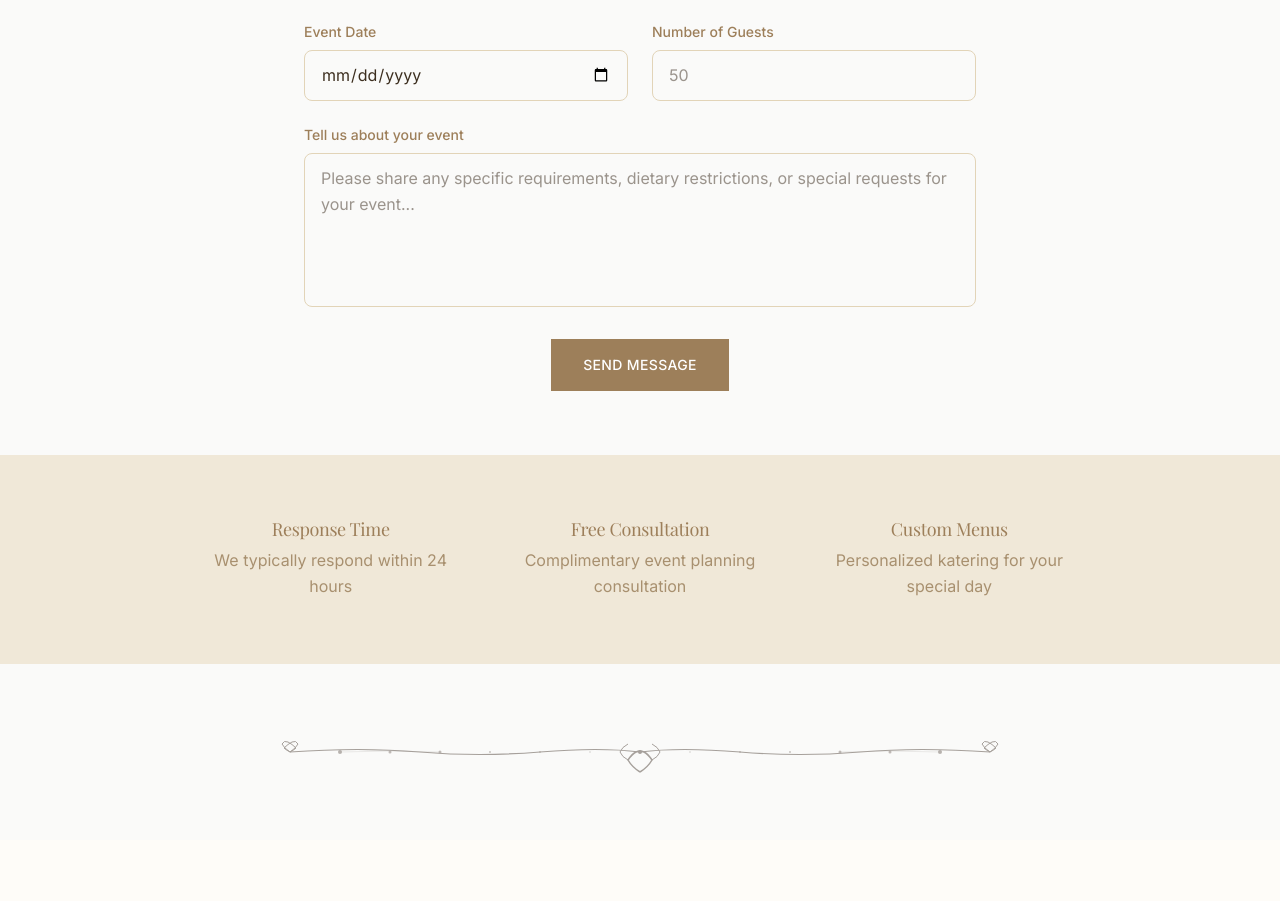
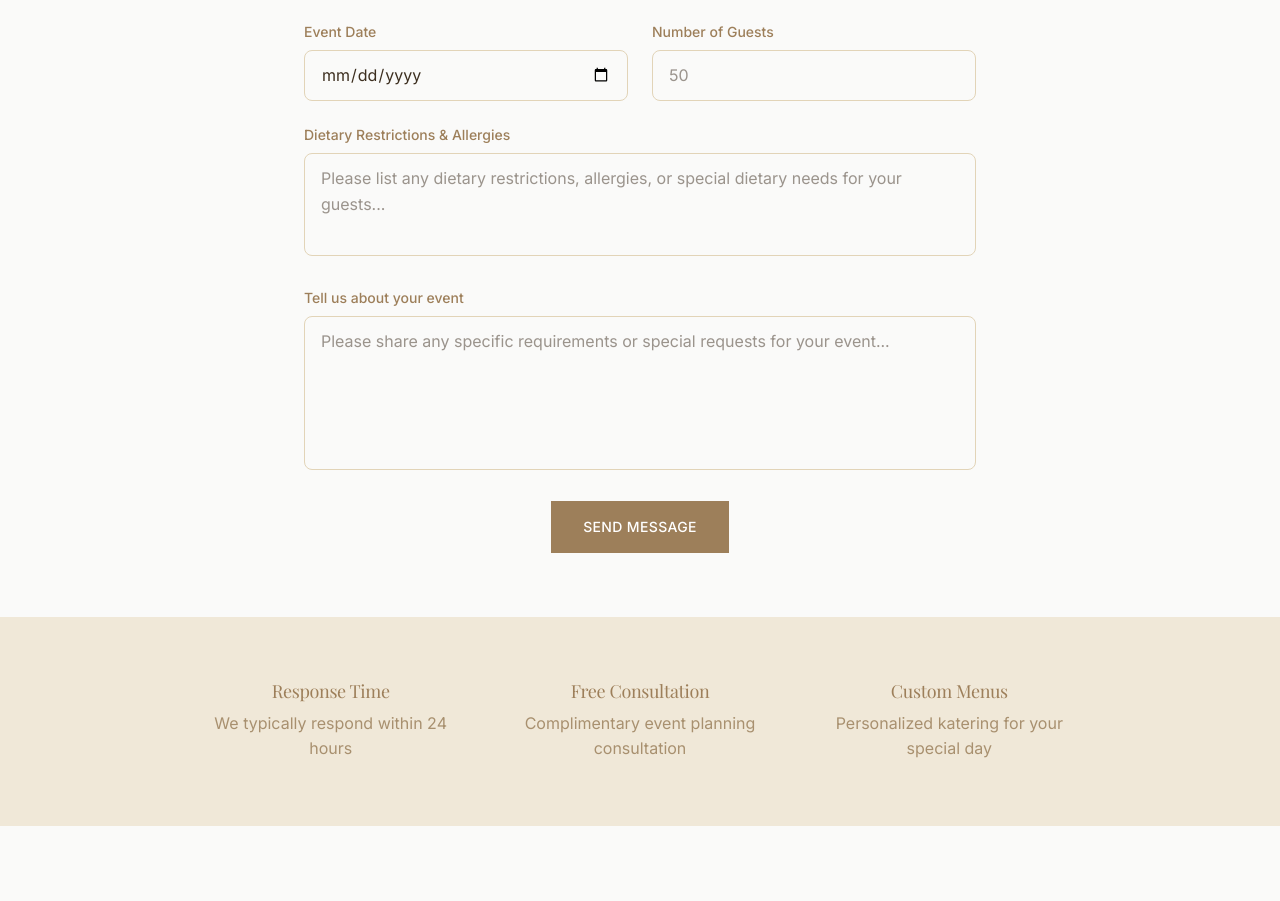
Before and after one commit to leonamotyer/KimsKatering, a Next.js app: page /contact in a window 1280 px wide. Shown: the part 1242-2143 px from the top of the page. Before the commit the page ends 2082 px from the top, so only its background shows below. Built offline with nearby package versions, Linux system fonts and the light colour scheme; a web font is replaced by a local one.

Commit message:
updated email form to use env var

```diff
--- a/app/api/send-email/email.ts
+++ b/app/api/send-email/email.ts
@@ -1,11 +1,11 @@
 // Email configuration and templates for Kim's Catering
 export const EMAIL_CONFIG = {
   // Sender information
-  fromEmail: 'onboarding@resend.dev', // Resend's verified domain
-  fromName: 'Kim\'s Catering',
+  fromEmail: process.env.FROM_EMAIL || 'onboarding@resend.dev', // Resend's verified domain
+  fromName: process.env.FROM_NAME || 'Kim\'s Catering',
 
   // Recipients
-  kimEmail: 'rlmotyer@gmail.com',
+  kimEmail: process.env.CONTACT_DEFAULT_TO || 'rlmotyer@gmail.com',
 
   // Brand colors (matching your website exactly)
   primaryColor: '#8b5d3b', // Main brown from website
@@ -34,6 +34,7 @@ export const EMAIL_TEMPLATES = {
     eventType?: string;
     eventDate?: string;
     guestCount?: string;
+    dietaryRestrictions?: string;
     message: string;
     hasMenuSelections: boolean;
     selectedItems?: Array<{itemName: string, categoryName: string, itemPrice: string}>;
@@ -98,7 +99,7 @@ export const EMAIL_TEMPLATES = {
           </div>
 
           <!-- Event Details -->
-          ${(data.eventType || data.eventDate || data.guestCount) ? `
+          ${(data.eventType || data.eventDate || data.guestCount || data.dietaryRestrictions) ? `
           <div style="background-color: ${EMAIL_CONFIG.secondaryColor}; padding: 30px; border-radius: 12px; margin-bottom: 30px; border: 1px solid ${EMAIL_CONFIG.lightColor}; position: relative;">
             <div style="position: absolute; top: 0; left: 0; width: 4px; height: 100%; background: linear-gradient(180deg, ${EMAIL_CONFIG.accentColor}, ${EMAIL_CONFIG.lightColor}); border-radius: 12px 0 0 12px;"></div>
             <h3 style="color: ${EMAIL_CONFIG.darkColor}; margin: 0 0 20px 0; font-size: 22px; font-weight: 600; font-family: 'Playfair Display', serif;">
@@ -124,11 +125,20 @@ export const EMAIL_TEMPLATES = {
               </div>
               ` : ''}
               ${data.guestCount ? `
-              <div style="display: flex; align-items: center; padding: 12px 0;">
+              <div style="display: flex; align-items: center; padding: 12px 0; ${data.dietaryRestrictions ? 'border-bottom: 1px solid ' + EMAIL_CONFIG.lightColor + ';' : ''}">
                 <div style="width: 8px; height: 8px; background-color: ${EMAIL_CONFIG.accentColor}; border-radius: 50%; margin-right: 15px;"></div>
                 <div style="flex: 1;">
                   <span style="font-weight: 600; color: ${EMAIL_CONFIG.darkColor}; font-size: 14px; text-transform: uppercase; letter-spacing: 0.5px;">Guest Count</span>
                   <div style="color: ${EMAIL_CONFIG.mutedColor}; font-size: 16px; margin-top: 2px;">${data.guestCount} people</div>
+                </div>
+              </div>
+              ` : ''}
+              ${data.dietaryRestrictions ? `
+              <div style="display: flex; align-items: flex-start; padding: 12px 0;">
+                <div style="width: 8px; height: 8px; background-color: ${EMAIL_CONFIG.accentColor}; border-radius: 50%; margin-right: 15px; margin-top: 4px;"></div>
+                <div style="flex: 1;">
+                  <span style="font-weight: 600; color: ${EMAIL_CONFIG.darkColor}; font-size: 14px; text-transform: uppercase; letter-spacing: 0.5px;">Dietary Restrictions & Allergies</span>
+                  <div style="color: ${EMAIL_CONFIG.mutedColor}; font-size: 16px; margin-top: 2px; white-space: pre-wrap;">${data.dietaryRestrictions}</div>
                 </div>
               </div>
               ` : ''}
--- a/app/api/send-email/route.ts
+++ b/app/api/send-email/route.ts
@@ -11,7 +11,7 @@ export async function POST(request: NextRequest) {
     const body = await request.json();
     console.log('📝 Request body received:', JSON.stringify(body, null, 2));
 
-    const { name, email, phone, eventType, eventDate, guestCount, message, hasMenuSelections, selectedItems: requestSelectedItems } = body;
+    const { name, email, phone, eventType, eventDate, guestCount, dietaryRestrictions, message, hasMenuSelections, selectedItems: requestSelectedItems } = body;
 
     // Use selected items from request body, or parse from message as fallback
     let selectedItems: Array<{itemName: string, categoryName: string, itemPrice: string}> = [];
@@ -70,6 +70,7 @@ export async function POST(request: NextRequest) {
         eventType,
         eventDate,
         guestCount,
+        dietaryRestrictions,
         message,
         hasMenuSelections,
         selectedItems
--- a/app/contact/customQuote/page.tsx
+++ b/app/contact/customQuote/page.tsx
@@ -21,6 +21,7 @@ function CustomQuoteForm() {
     eventType: '',
     eventDate: '',
     guestCount: '',
+    dietaryRestrictions: '',
     message: ''
   });
   const [isSubmitting, setIsSubmitting] = useState(false);
@@ -60,9 +61,16 @@ function CustomQuoteForm() {
 
   const handleInputChange = (e: React.ChangeEvent<HTMLInputElement | HTMLTextAreaElement | HTMLSelectElement>) => {
     const { name, value } = e.target;
+
+    // Auto-capitalize name field
+    let processedValue = value;
+    if (name === 'name') {
+      processedValue = value.replace(/\b\w/g, (char) => char.toUpperCase());
+    }
+
     setFormData(prev => ({
       ...prev,
-      [name]: value
+      [name]: processedValue
     }));
   };
 
@@ -104,6 +112,7 @@ function CustomQuoteForm() {
           eventType: '',
           eventDate: '',
           guestCount: '',
+          dietaryRestrictions: '',
           message: ''
         });
         setSelectedItems([]);
@@ -256,6 +265,21 @@ function CustomQuoteForm() {
                 </div>
 
                 <div>
+                  <label htmlFor="dietaryRestrictions" className="block text-sm font-medium text-[var(--foreground)] mb-2">
+                    Dietary Restrictions & Allergies
+                  </label>
+                  <textarea
+                    id="dietaryRestrictions"
+                    name="dietaryRestrictions"
+                    value={formData.dietaryRestrictions}
+                    onChange={handleInputChange}
+                    rows={3}
+                    placeholder="Please list any dietary restrictions, allergies, or special dietary needs for your guests..."
+                    className="w-full px-4 py-2 border border-[var(--baguette-light)] rounded-md focus:ring-2 focus:ring-[var(--baguette-primary)] focus:border-transparent bg-[var(--background)] text-[var(--foreground)] resize-vertical"
+                  />
+                </div>
+
+                <div>
                   <label htmlFor="message" className="block text-sm font-medium text-[var(--foreground)] mb-2">
                     Additional Details
                   </label>
@@ -265,7 +289,7 @@ function CustomQuoteForm() {
                     value={formData.message}
                     onChange={handleInputChange}
                     rows={4}
-                    placeholder="Tell us more about your event, dietary restrictions, or any special requests..."
+                    placeholder="Tell us more about your event or any special requests..."
                     className="w-full px-4 py-2 border border-[var(--baguette-light)] rounded-md focus:ring-2 focus:ring-[var(--baguette-primary)] focus:border-transparent bg-[var(--background)] text-[var(--foreground)] resize-vertical"
                   />
                 </div>
--- a/app/contact/page.tsx
+++ b/app/contact/page.tsx
@@ -14,6 +14,7 @@ function ContactForm() {
     eventType: "",
     eventDate: "",
     guestCount: "",
+    dietaryRestrictions: "",
     message: ""
   });
 
@@ -37,9 +38,16 @@ function ContactForm() {
   }, [searchParams]);
 
   const handleChange = (e: React.ChangeEvent<HTMLInputElement | HTMLTextAreaElement | HTMLSelectElement>) => {
+    let value = e.target.value;
+
+    // Auto-capitalize name field
+    if (e.target.name === 'name') {
+      value = value.replace(/\b\w/g, (char) => char.toUpperCase());
+    }
+
     setFormData({
       ...formData,
-      [e.target.name]: e.target.value
+      [e.target.name]: value
     });
   };
 
@@ -77,6 +85,7 @@ function ContactForm() {
             eventType: "",
             eventDate: "",
             guestCount: "",
+            dietaryRestrictions: "",
             message: ""
           });
         }, 5000);
@@ -290,6 +299,21 @@ function ContactForm() {
               </div>
 
               <div>
+                <label htmlFor="dietaryRestrictions" className="block text-sm font-medium text-[var(--baguette-dark)] mb-2">
+                  Dietary Restrictions & Allergies
+                </label>
+                <textarea
+                  id="dietaryRestrictions"
+                  name="dietaryRestrictions"
+                  rows={3}
+                  value={formData.dietaryRestrictions}
+                  onChange={handleChange}
+                  className="w-full px-4 py-3 border border-[var(--baguette-light)] rounded-lg focus:ring-2 focus:ring-[var(--baguette-primary)] focus:border-transparent transition-colors resize-none"
+                  placeholder="Please list any dietary restrictions, allergies, or special dietary needs for your guests..."
+                />
+              </div>
+
+              <div>
                 <label htmlFor="message" className="block text-sm font-medium text-[var(--baguette-dark)] mb-2">
                   Tell us about your event
                 </label>
@@ -300,7 +324,7 @@ function ContactForm() {
                   value={formData.message}
                   onChange={handleChange}
                   className="w-full px-4 py-3 border border-[var(--baguette-light)] rounded-lg focus:ring-2 focus:ring-[var(--baguette-primary)] focus:border-transparent transition-colors resize-none"
-                  placeholder="Please share any specific requirements, dietary restrictions, or special requests for your event..."
+                  placeholder="Please share any specific requirements or special requests for your event..."
                 />
               </div>
 
```
